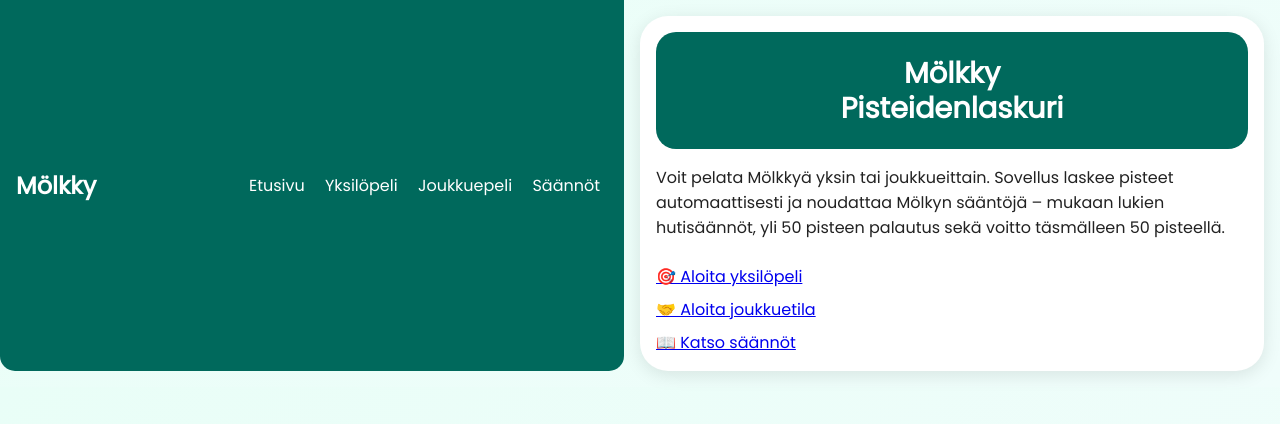
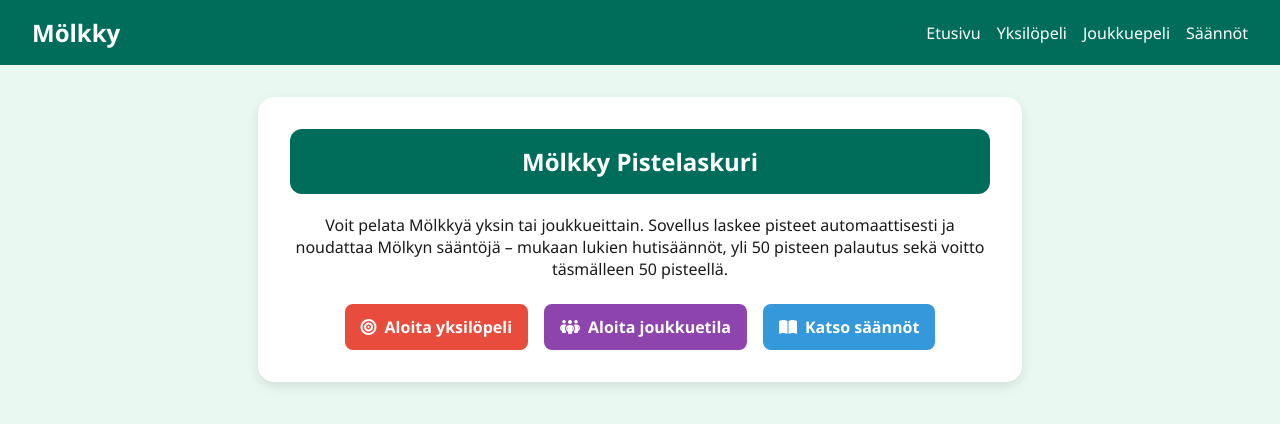
Before and after one commit to jounikivi/molkky-pistelaskuri, a plain HTML site: page index.html in a window 1280 px wide. Drawn offline with Linux system fonts and the light colour scheme.

Commit message:
muutoksia

```diff
--- a/index.html
+++ b/index.html
@@ -1,77 +1,37 @@
-
 <!DOCTYPE html>
 <html lang="fi">
 <head>
-  <meta charset="utf-8"/>
-  <meta content="width=device-width, initial-scale=1.0" name="viewport"/>
-  <title>Mölkky Pistelaskuri</title>
-  <link href="style.css" rel="stylesheet"/>
+    <meta charset="UTF-8">
+    <meta name="viewport" content="width=device-width, initial-scale=1.0">
+    <title>Mölkky Pistelaskuri</title>
+    <link rel="stylesheet" href="newstyle.css">
+    <link rel="stylesheet" href="https://cdnjs.cloudflare.com/ajax/libs/font-awesome/6.5.0/css/all.min.css">
 </head>
 <body>
+    <header>
+        <h1 class="logo">Mölkky</h1>
+        <nav>
+            <ul>
+                <li><a href="index.html">Etusivu</a></li>
+                <li><a href="game.html">Yksilöpeli</a></li>
+                <li><a href="team-game.html">Joukkuepeli</a></li>
+                <li><a href="rules.html">Säännöt</a></li>
+            </ul>
+        </nav>
+    </header>
 
-<!-- Navigaatiovalikko -->
-<nav class="navbar">
-  <div class="logo">Mölkky</div>
-  <div id="navLinks">
-    <a href="index.html">Etusivu</a>
-    <a href="game.html">Yksilöpeli</a>
-    <a href="team-game.html">Joukkuepeli</a>
-    <a href="rules.html">Säännöt</a>
-  </div>
-  <button class="hamburger" onclick="toggleMenu()">☰</button>
-</nav>
-
-<!-- Sovelluskortti -->
-<div class="app-card">
-  <header>
-    <h1>Mölkky<br/>Pisteidenlaskuri</h1>
-  </header>
-  <main class="container">
-    <p>
-      Voit pelata Mölkkyä yksin tai joukkueittain. Sovellus laskee pisteet
-      automaattisesti ja noudattaa Mölkyn sääntöjä – mukaan lukien hutisäännöt,
-      yli 50 pisteen palautus sekä voitto täsmälleen 50 pisteellä.
-    </p>
-    <div class="toiminnot">
-      <a class="button" href="game.html">🎯 Aloita yksilöpeli</a>
-      <a class="button" href="team-game.html">🤝 Aloita joukkuetila</a>
-      <a class="button" href="rules.html">📖 Katso säännöt</a>
-    </div>
-  </main>
-</div>
-
-<div class="hidden" id="notification"></div>
-
-<!-- JavaScript: mobiilivalikon toiminta -->
-<script>
-  function toggleMenu() {
-    const navLinks = document.getElementById('navLinks');
-    if (navLinks.style.display === 'flex') {
-      navLinks.style.display = 'none';
-    } else {
-      navLinks.style.display = 'flex';
-      navLinks.style.flexDirection = 'column';
-    }
-  }
-
-  document.querySelectorAll('#navLinks a').forEach(link => {
-    link.addEventListener('click', () => {
-      if (window.innerWidth <= 600) {
-        document.getElementById('navLinks').style.display = 'none';
-      }
-    });
-  });
-
-  window.addEventListener('resize', () => {
-    const navLinks = document.getElementById('navLinks');
-    if (window.innerWidth > 600) {
-      navLinks.style.display = 'flex';
-      navLinks.style.flexDirection = 'row';
-    } else {
-      navLinks.style.display = 'none';
-    }
-  });
-</script>
-
+    <main>
+        <section class="intro-card">
+            <h2>Mölkky Pistelaskuri</h2>
+            <p>Voit pelata Mölkkyä yksin tai joukkueittain. Sovellus laskee pisteet automaattisesti ja
+            noudattaa Mölkyn sääntöjä – mukaan lukien hutisäännöt, yli 50 pisteen palautus sekä
+            voitto täsmälleen 50 pisteellä.</p>
+            <div class="button-group">
+                <a href="game.html" class="btn red"><i class="fas fa-bullseye"></i> Aloita yksilöpeli</a>
+                <a href="team-game.html" class="btn purple"><i class="fas fa-people-group"></i> Aloita joukkuetila</a>
+                <a href="rules.html" class="btn blue"><i class="fas fa-book-open"></i> Katso säännöt</a>
+            </div>
+        </section>
+    </main>
 </body>
 </html>
--- /dev/null
+++ b/newstyle.css
@@ -0,0 +1,94 @@
+
+body {
+    margin: 0;
+    font-family: 'Segoe UI', sans-serif;
+    background-color: #e9f8f1;
+    color: #1a1a1a;
+}
+
+header {
+    display: flex;
+    justify-content: space-between;
+    align-items: center;
+    background-color: #006d5b;
+    padding: 1rem 2rem;
+    color: white;
+}
+
+.logo {
+    font-size: 1.5rem;
+    font-weight: bold;
+    margin: 0;
+}
+
+nav ul {
+    list-style: none;
+    display: flex;
+    gap: 1rem;
+    margin: 0;
+    padding: 0;
+}
+
+nav ul li a {
+    color: white;
+    text-decoration: none;
+    font-weight: 500;
+}
+
+main {
+    padding: 2rem;
+    display: flex;
+    justify-content: center;
+}
+
+.intro-card {
+    background: white;
+    border-radius: 1rem;
+    box-shadow: 0 4px 12px rgba(0, 0, 0, 0.1);
+    padding: 2rem;
+    max-width: 700px;
+    text-align: center;
+}
+
+.intro-card h2 {
+    background-color: #006d5b;
+    color: white;
+    padding: 1rem;
+    border-radius: 0.75rem;
+    margin-top: 0;
+}
+
+.button-group {
+    margin-top: 1.5rem;
+    display: flex;
+    justify-content: center;
+    gap: 1rem;
+    flex-wrap: wrap;
+}
+
+.btn {
+    display: inline-flex;
+    align-items: center;
+    gap: 0.5rem;
+    padding: 0.75rem 1rem;
+    border-radius: 0.5rem;
+    text-decoration: none;
+    font-weight: 600;
+    color: white;
+}
+
+.btn.red {
+    background-color: #e74c3c;
+}
+
+.btn.purple {
+    background-color: #8e44ad;
+}
+
+.btn.blue {
+    background-color: #3498db;
+}
+
+.btn:hover {
+    opacity: 0.85;
+}
```
Also changed, not shown: koodien kopiot/style copy.css (+67 -0 lines).
